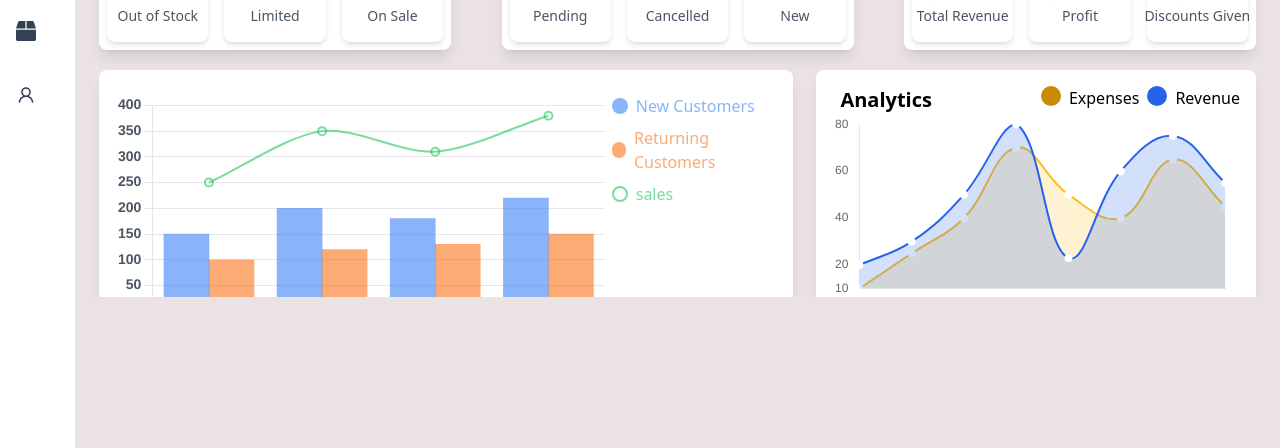
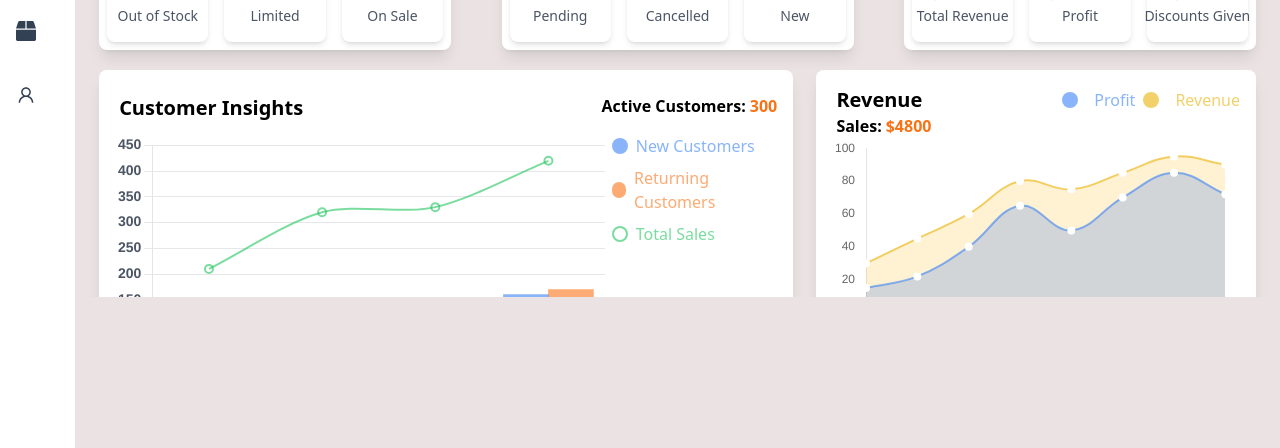
Before and after one commit to Wamiq319/React-Admin-panel, a React (Vite) app: page /home/dashboard in a window 1280 px wide. Shown: the part 343-791 px from the top of the page. Built offline with nearby package versions, Linux system fonts and the light colour scheme.

Commit message:
Update homepage URL in package.json; adjust base path in vite.config.js; streamline AddProduct component; enhance revenue and customer data charts in Dashboard; improve styling and structure in DataBarChart and DashboardCard components

```diff
--- a/package.json
+++ b/package.json
@@ -3,6 +3,7 @@
   "private": true,
   "version": "0.0.0",
   "type": "module",
+  "homepage": "https:// Wamiq319.github.io/React-Admin-panel",
   "scripts": {
     "dev": "vite",
     "build": "vite build",
--- a/src/components/charts/DataBarChart.jsx
+++ b/src/components/charts/DataBarChart.jsx
@@ -11,8 +11,11 @@ import {
   Title,
   PointElement,
 } from "chart.js";
+import { InputField } from "../FormComponents";
 
+// ===========================
 // Register necessary components for Chart.js
+// ===========================
 ChartJS.register(
   CategoryScale,
   LinearScale,
@@ -24,7 +27,9 @@ ChartJS.register(
   Title
 );
 
-// Color Map (can be extended as needed)
+// ===========================
+// Color Map for dataset styling
+// ===========================
 const colorMap = {
   red: "rgba(239, 68, 68, 0.6)",
   green: "rgba(34, 197 ,94, 0.6)",
@@ -34,10 +39,18 @@ const colorMap = {
   default: "rgba(249 ,115 ,22, 0.6)", // Fallback color
 };
 
+// ===========================
+// DataBarChart Component
+// ===========================
 const DataBarChart = ({ data }) => {
-  // Generate datasets dynamically without hardcoding any keys
+  // Options for different time periods (e.g., Daily, Weekly, etc.)
+  const Options = ["Daily", "Weekly", "Monthly", "Yearly"];
+
+  // ===========================
+  // Dynamically generate datasets for the chart
+  // ===========================
   const datasets = data.datasets.map((dataset) => ({
-    type: dataset.type || "bar", // Default to bar, but allow line as well
+    type: dataset.type || "bar",
     label: dataset.label,
     data: dataset.data,
     backgroundColor:
@@ -52,13 +65,17 @@ const DataBarChart = ({ data }) => {
       dataset.type === "line" ? undefined : 180 / dataset.data.length,
   }));
 
-  // Chart Data
+  // ===========================
+  // Chart Data Structure
+  // ===========================
   const chartData = {
     labels: data.xlabels,
     datasets: datasets,
   };
 
+  // ===========================
   // Chart Options
+  // ===========================
   const options = {
     responsive: true,
     plugins: {
@@ -67,7 +84,7 @@ const DataBarChart = ({ data }) => {
       },
       tooltip: {
         callbacks: {
-          label: (context) => `${context.dataset.label}: ${context.raw}`,
+          label: (context) => `${context.dataset.label}: ${context.raw}`, // Custom label format
         },
         backgroundColor: "rgba(0, 0, 0, 0.8)",
         titleColor: "#fff",
@@ -94,7 +111,7 @@ const DataBarChart = ({ data }) => {
         categoryPercentage: 0.4,
       },
       y: {
-        beginAtZero: true,
+        beginAtZero: false,
         grid: {
           color: "#E5E7EB",
         },
@@ -111,13 +128,29 @@ const DataBarChart = ({ data }) => {
 
   return (
     <div className="bg-white rounded-lg shadow-lg p-4 h-full my-1 flex flex-col justify-end">
-      {/* Chart */}
+      {/* ===========================
+        Header Section
+      =========================== */}
+      <div className=" mb-3 flex justify-between ">
+        <h2 className="mx-1 text-xl font-bold">{data.header.title}</h2>
+        {/* Header subtitle section */}
+        <div className=" flex">
+          <h2 className="mx-1 font-bold">{data.header.subTitle}</h2>
+          <h2 className="text-orange-500 font-bold">{data.header.value}</h2>
+        </div>
+      </div>
+
+      {/* ===========================
+        Chart Section
+      =========================== */}
       <div className="flex justify-between">
         <div className="md:w-3/4 w-full">
           <Bar data={chartData} options={options} />
         </div>
 
-        {/* Labels on the right */}
+        {/* ===========================
+          Labels on the right
+        =========================== */}
         <div className="sm:flex flex-col justify-start items-center space-y-2 w-1/4 hidden">
           {data.datasets.map((dataset, index) => (
             <div
--- a/src/components/charts/DataLineChart.jsx
+++ b/src/components/charts/DataLineChart.jsx
@@ -11,6 +11,7 @@ import {
   Filler,
 } from "chart.js";
 
+// Registering the chart elements
 ChartJS.register(
   CategoryScale,
   LinearScale,
@@ -21,111 +22,132 @@ ChartJS.register(
   Filler
 );
 
+// Color map for the chart
+const colorMap = {
+  red: "rgba(239, 68, 68, 0.6)",
+  green: "rgba(34, 197 ,94, 0.6)",
+  orange: "rgba(249 ,115 ,22, 0.6)",
+  yellow: "rgba(234, 179, 8, 0.6)",
+  blue: "rgba(59, 130 ,246 , 0.6)",
+  default: "rgba(249 ,115 ,22, 0.6)",
+};
+
+// DataLineChart component
 const DataLineChart = ({ data }) => {
+  {
+    /* ===========================
+    Data preparation for chart
+  =========================== */
+  }
+  const Options = ["weekly,monthly,yearly"];
+  const datasets = data.datasets.map((dataset) => ({
+    label: dataset.label,
+    data: dataset.data,
+    borderColor: colorMap[dataset.color] || colorMap.default,
+    backgroundColor:
+      dataset.color === "blue"
+        ? "rgba(37, 99, 235, 0.2)"
+        : "rgba(251, 191, 36, 0.2)",
+    tension: 0.4,
+    fill: "start",
+    borderWidth: 2,
+    pointRadius: 4,
+    pointBackgroundColor: "rgba(256, 256, 256, 1)",
+    pointBorderWidth: 0,
+  }));
+
   const chartData = {
     labels: data.xlabels,
-    datasets: [
-      {
-        label: data.legend1,
-        data: data.data1,
-        borderColor: "rgba(37, 99, 235, 1)",
-        backgroundColor: "rgba(37, 99, 235, 0.2)",
-        tension: 0.4,
-        fill: "start",
-        borderWidth: 2,
-        pointRadius: 4,
-        pointBackgroundColor: "rgba(256, 256, 256, 1)",
-        pointBorderWidth: 0,
-      },
-      {
-        label: data.legend2,
-        data: data.data2,
-        borderColor: "rgba(251, 191, 36, 1)",
-        backgroundColor: "rgba(251, 191, 36, 0.2)",
-        tension: 0.4,
-        fill: "start",
-        borderWidth: 2,
-        pointRadius: 4,
-        pointBackgroundColor: "rgba(256, 256, 256, 1)",
-        pointBorderWidth: 0,
-      },
-    ],
+    datasets: datasets,
   };
 
+  {
+    /* ===========================
+    Chart options configuration
+  =========================== */
+  }
   const options = {
     responsive: true,
     plugins: {
-      legend: {
-        display: false,
-      },
+      legend: { display: false },
     },
-    hover: {
-      mode: "nearest",
-      intersect: true,
-    },
+    hover: { mode: "nearest", intersect: true },
     scales: {
       y: {
         beginAtZero: false,
-        min: data.ylabel.start,
-        stepSize: data.ylabel.step,
-
-        grid: {
-          display: false,
-        },
-        ticks: {
-          display: true,
-          stepSize: 20,
-        },
+        min: 0,
+        grid: { display: false },
+        ticks: { display: true, stepSize: 20 },
       },
-      x: {
-        grid: {
-          display: false,
-        },
-        ticks: {
-          color: "#9CA3AF",
-        },
-      },
+      x: { grid: { display: false }, ticks: { color: "#9CA3AF" } },
     },
     elements: {
       point: {
-        hoverRadius: 6, // Adjust the radius when hovered
-        hoverBackgroundColor: "rgba(37, 99, 235, 1)", // Change the point color when hovered
+        hoverRadius: 6,
+        hoverBackgroundColor: "rgba(37, 99, 235, 1)",
         hoverBorderWidth: 0,
         pointStyle: "circle",
       },
     },
-    // Custom code to show the value of the point when hovered
-    tooltips: {
-      enabled: false, // Disable tooltip
-    },
+    tooltips: { enabled: false },
     annotation: {
       annotations: data.xlabels.map((label, index) => ({
         type: "label",
         xValue: label,
-        yValue: data.data1[index], // or you can use data.data2[index] for the second line
-        backgroundColor: "rgba(37, 99, 235, 1)",
+        yValue: data.datasets[0].data[index],
+        backgroundColor: colorMap[data.datasets[0].color] || colorMap.default,
         color: "#fff",
-        content: `${data.data1[index]}`, // Or `${data.data2[index]}` for the second dataset
-        font: {
-          size: 12,
-        },
+        content: `${data.datasets[0].data[index]}`,
+        font: { size: 12 },
         xAdjust: 0,
-        yAdjust: -10, // Adjust vertical position of the label
+        yAdjust: -10,
       })),
     },
   };
 
   return (
-    <div className="bg-white rounded-lg shadow-lg p-4  my-1 h-full ">
+    <div className="bg-white rounded-lg shadow-lg p-4 my-1 h-full">
+      {/* ===========================
+        Header Section
+      =========================== */}
       <div className="flex justify-between">
-        <h2 className="mx-2 text-xl font-bold">Analytics</h2>
+        <h2 className="mx-1 text-xl font-bold">{data.header.title}</h2>
+
+        {/* ===========================
+          Legends
+        =========================== */}
         <div className="sm:flex hidden">
-          <div className="mx-2 bg-yellow-600 w-5 h-5 rounded-full"></div>
-          <h1>{data.legend1}</h1>
-          <div className="mx-2 bg-blue-600 w-5 h-5 rounded-full"></div>
-          <h1>{data.legend2}</h1>
+          {data.datasets.map((dataset, index) => (
+            <div
+              key={index}
+              style={{
+                color: colorMap[dataset.color] || colorMap.default,
+              }}
+              className="flex items-center space-x-2"
+            >
+              <div
+                className={`mx-2 w-4 h-4 rounded-full`}
+                style={{
+                  backgroundColor: colorMap[dataset.color] || colorMap.default,
+                }}
+              ></div>
+              <h1>{dataset.label}</h1>
+            </div>
+          ))}
         </div>
       </div>
+
+      {/* ===========================
+        Header Subtitle Section
+      =========================== */}
+      <div className=" flex">
+        <h2 className="mx-1  font-bold">{data.header.subTitle}</h2>
+        <h2 className="text-orange-500  font-bold">{data.header.value}</h2>
+      </div>
+
+      {/* ===========================
+        Graph Chart
+      =========================== */}
       <Line data={chartData} options={options} />
     </div>
   );
--- a/src/pages/DashBoard/index.jsx
+++ b/src/pages/DashBoard/index.jsx
@@ -125,32 +125,47 @@ const DashboardPage = () => {
       Color: "green",
     },
   ];
-  const revenueChartData = {
-    legend1: "Expenses",
-    legend2: "Revenue",
+
+  const revenueChartData2 = {
     xlabels: ["Jan", "Feb", "Mar", "Apr", "May", "Jun", "Jul", "Aug"],
-    ylabel: { start: 10, step: 10 },
-    data1: [20, 30, 50, 80, 23, 60, 75, 55],
-    data2: [10, 25, 40, 70, 50, 40, 65, 45],
+    header: { title: "Revenue", subTitle: "Sales:", value: "$4800" },
+    datasets: [
+      {
+        label: "Profit",
+        data: [15, 22, 40, 65, 50, 70, 85, 72],
+        color: "blue",
+      },
+      {
+        label: "Revenue",
+        data: [30, 45, 60, 80, 75, 85, 95, 90],
+        color: "yellow",
+      },
+    ],
   };
+
   const customerData = {
     xlabels: ["Week 1", "Week 2", "Week 3", "Week 4"],
+    header: {
+      title: "Customer Insights",
+      subTitle: "Active Customers:",
+      value: "300", // Updated to reflect total active or unique customers across the entire period.
+    },
     datasets: [
       {
         label: "New Customers",
-        data: [150, 200, 180, 220],
+        data: [120, 150, 130, 160], // New customers in each week
         color: "blue",
         type: "bar",
       },
       {
         label: "Returning Customers",
-        data: [100, 120, 130, 150],
+        data: [90, 110, 135, 170], // Returning customers in each week
         color: "orange",
         type: "bar",
       },
       {
-        label: "sales",
-        data: [250, 350, 310, 380],
+        label: "Total Sales",
+        data: [210, 320, 330, 420], // Sales growth based on both new and returning customers
         color: "green",
         type: "line",
       },
@@ -180,7 +195,7 @@ const DashboardPage = () => {
           <DataBarChart data={customerData} />
         </div>
         <div className=" md:w-[38%]  md:m-0 mt-2">
-          <DataLineChart data={revenueChartData} />
+          <DataLineChart data={revenueChartData2} />
         </div>
       </div>
 
--- a/src/pages/Product/AddProduct.jsx
+++ b/src/pages/Product/AddProduct.jsx
@@ -97,9 +97,7 @@ const ProductUploadPage = () => {
       setImages(newImages);
     }
   };
-  const handleAddVariantType = (e) => {
-
-  };
+  const handleAddVariantType = (e) => {};
   const handleremoveVariantType = (e) => {};
 
   const handleSubmit = (e) => {
--- a/vite.config.js
+++ b/vite.config.js
@@ -4,5 +4,5 @@ import react from "@vitejs/plugin-react";
 // https://vite.dev/config/
 export default defineConfig({
   plugins: [react()],
-  // base: "/React-Admin-panel/",
+  base: "/React-Admin-panel/",
 });
```
Also changed, not shown: src/components/DashboardCard.jsx (+35 -13 lines).
